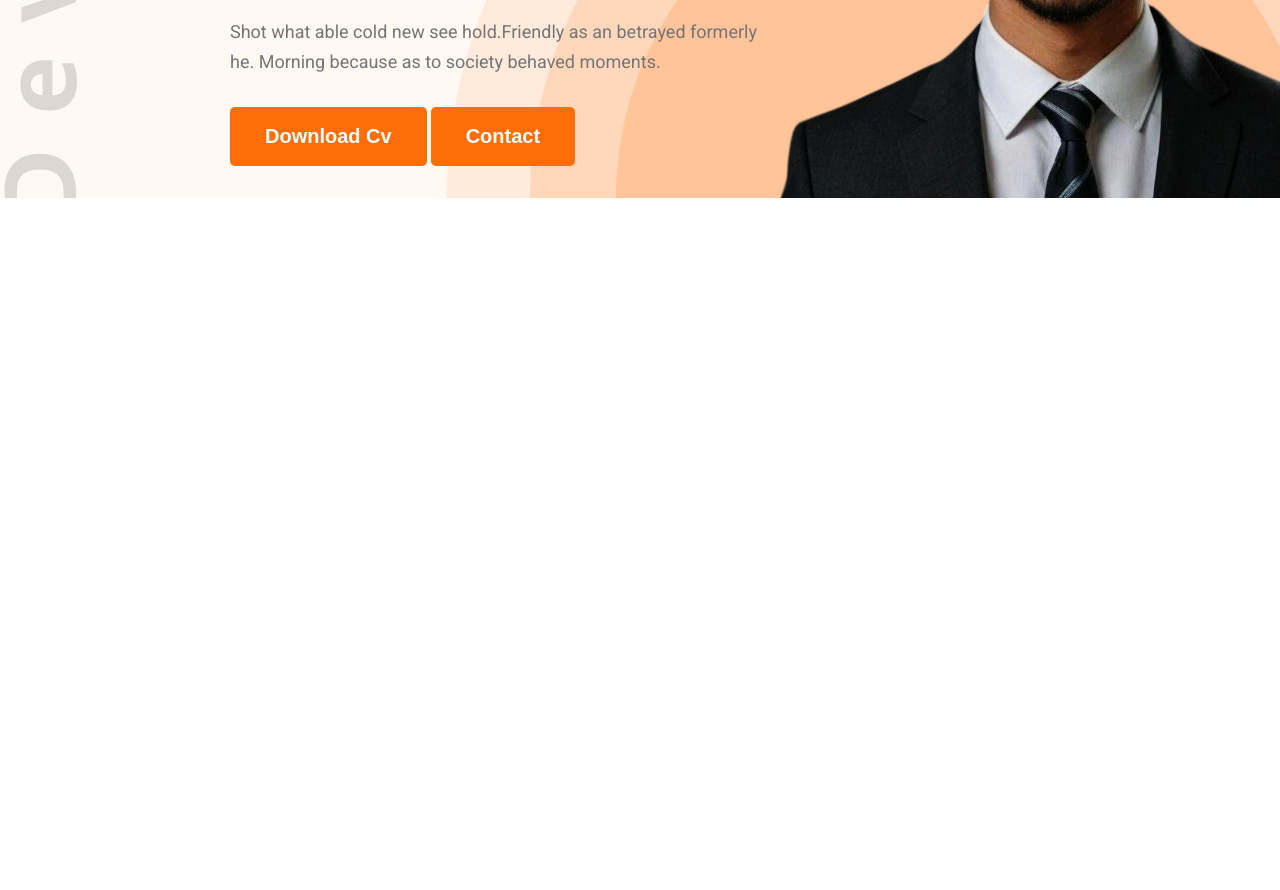
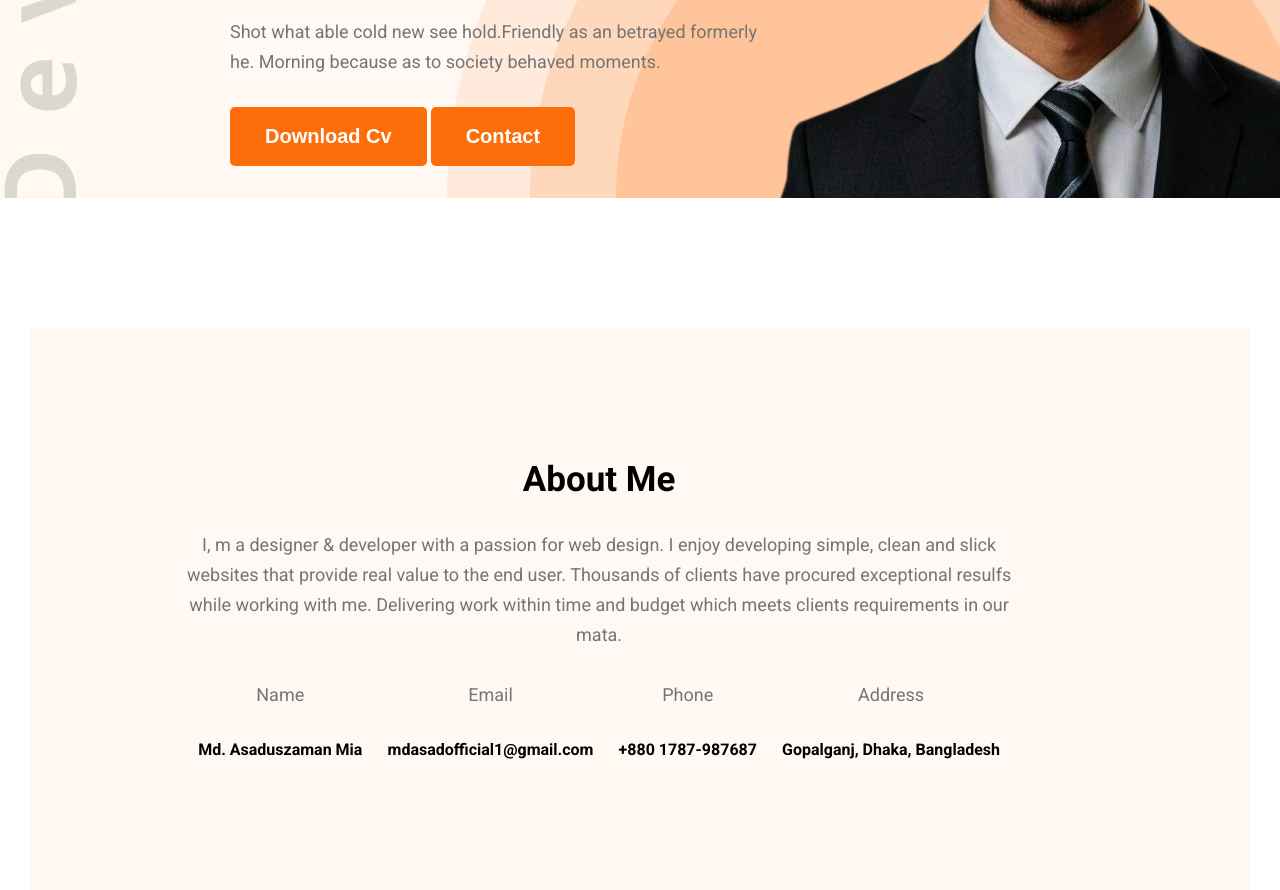
Before and after one commit to mdasadofficial/Portfolio-dev, a plain HTML site: page index.html in a window 1280 px wide. Shown: the part 550-1440 px from the top of the page. Before the commit the page ends 800 px from the top, so only its background shows below. Drawn offline with Linux system fonts and the light colour scheme.

Commit message:
added About Info

```diff
--- a/index.html
+++ b/index.html
@@ -47,7 +47,37 @@
         <img src="images/Asad.png" alt="">
     </section>
 
+
     </header>
-
+    <section id="about">
+        <div class="about-container">
+            <div class="section-heading">
+            <h2>
+              About Me
+            </h2>
+            <p>
+            I, m a designer & developer with a passion for web design. I enjoy developing simple, clean and slick websites that provide real value to the end user. Thousands of clients have procured exceptional resulfs while working with me. Delivering work within time and budget which meets clients requirements in our mata.
+            </p>
+            <div class="about-info">
+                <div class="info card">
+                    <p>Name</p>
+                    <h4>Md. Asaduszaman Mia</h4>
+                </div>
+                <div class="info card">
+                    <p>Email</p>
+                    <h4>mdasadofficial1@gmail.com</h4>
+                </div>
+                <div class="info card">
+                    <p>Phone</p>
+                    <h4>+880 1787-987687</h4>
+                </div>
+                <div class="info card">
+                    <p> Address </p>
+                    <h4>Gopalganj, Dhaka, Bangladesh</h4>
+                </div>
+            </div>
+        </div>
+    </div>
+     </section>
 </body>
 </html>
--- a/styles/portfolio.css
+++ b/styles/portfolio.css
@@ -31,8 +31,22 @@ box-sizing: ;
     color: white;
     cursor: pointer;
 }
+ .section-heading{
+  max-width: 827px;
+  text-align: center;
+ }
+ .section-heading h2{
+font-size: 35px;
+margin-bottom: 30px;
 
+ }
+.section-heading p{
+  font-size: 18px;
+  margin-bottom: 30px;
+  line-height: 30px;
+  color: #757575;
 
+}
 /* main style */
 
 header { background-color: #FFF8F3;
@@ -40,6 +54,7 @@ header { background-color: #FFF8F3;
          background-repeat: no-repeat;
          background-position: top left,bottom right;
          padding-top: 50px;
+
 
 }
 
@@ -110,3 +125,30 @@ margin-bottom: 30px;
   max-width: 585px;
   vertical-align: middle;
 }
+
+#about{
+  padding-top: 130px;
+}
+#about .about-container{
+width: 71%;
+max-width: 1140px;
+margin: 0 auto;
+text-align: center;
+background-color: #FFF8F3;
+padding: 131px 156px;
+}
+ #about .about-container .about-info{
+ display: flex;
+ justify-content: space-around;
+}
+
+ .about-info .info-card p{
+   font-size: 20px;
+  line-height: 30px;
+  color: #757575;
+
+ }
+
+ .about-info .info-card h4{
+  font-size: 20px;
+ }
```
Also changed, not shown: 2 other files.
